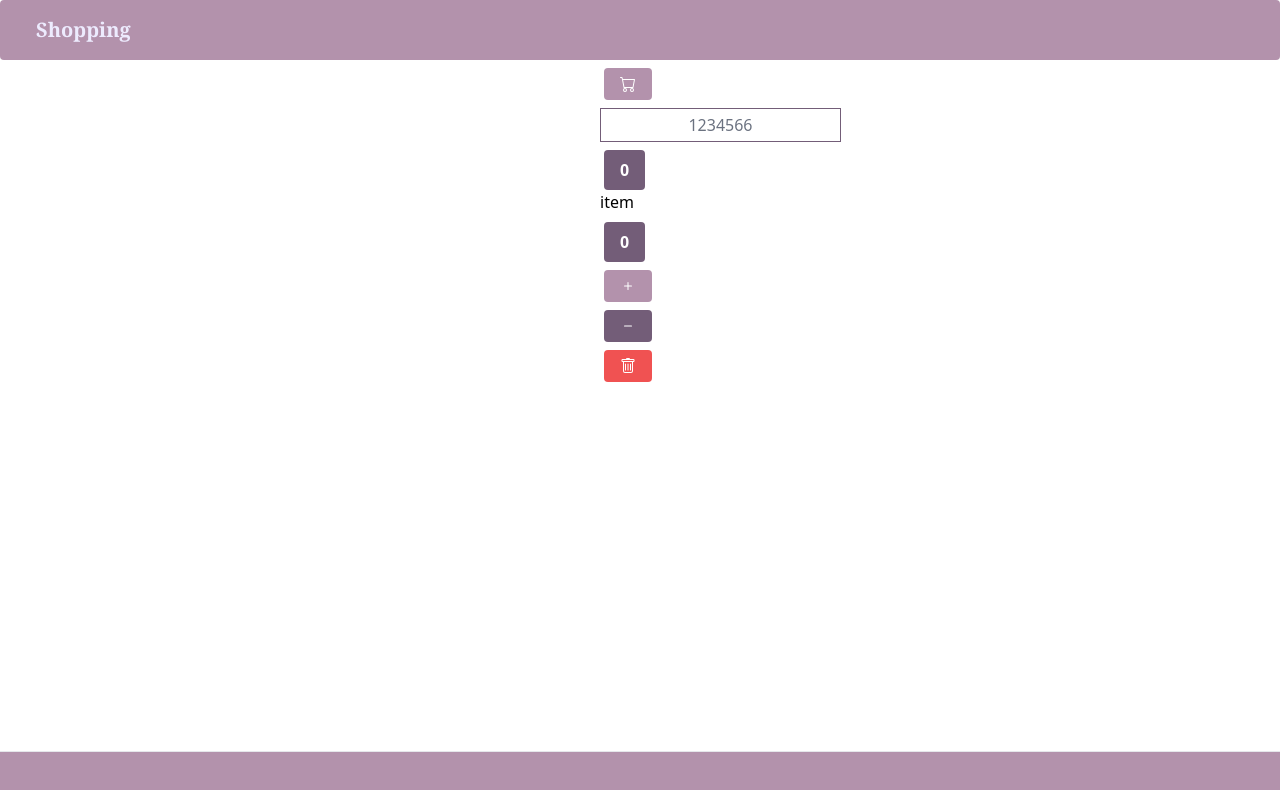
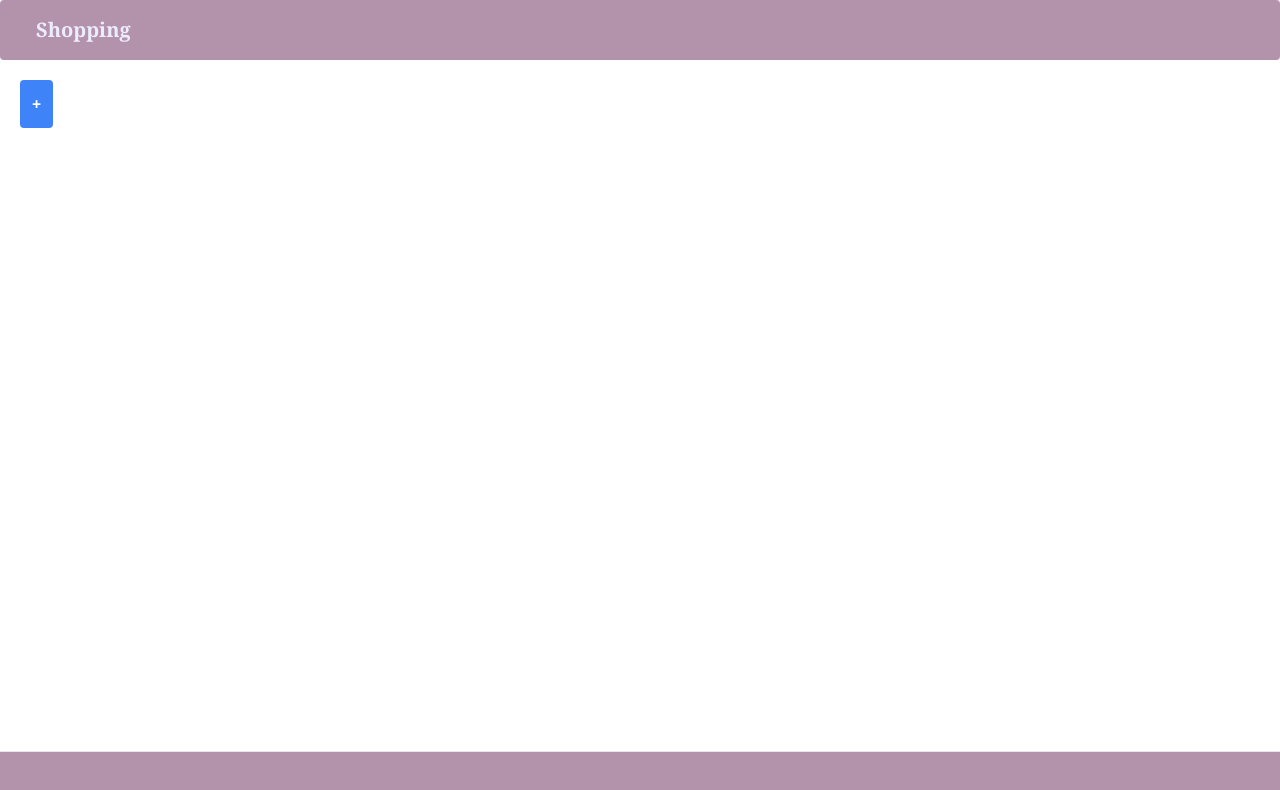
Before and after one commit to Naraduhita/mahasiswa, a Vue app: page / in a window 1280 px wide. Shown: the top 790 px of the page. Built offline with nearby package versions, Linux system fonts and the light colour scheme.

Commit message:
Update Main by Bagus

```diff
--- a/src/App.vue
+++ b/src/App.vue
@@ -1,15 +1,17 @@
 <template>
-<div class="flex flex-col h-screen overflow-hidden">
-    <Header/>
-    <Main/>
-    <Footer/>
+  <div class="flex flex-col h-screen overflow-hidden">
+    <Header />
+    <div class="h-full w-full mx-auto">
+      <Main />
     </div>
+    <Footer />
+  </div>
 </template>
 
 <script>
-import Header from './components/Header.vue';
-import Main from './components/Main.vue';
-import Footer from './components/Footer.vue';
+import Header from "./components/Header.vue";
+import Main from "./components/Main.vue";
+import Footer from "./components/Footer.vue";
 
 export default {
   components: {
@@ -20,6 +22,4 @@ export default {
 };
 </script>
 
-<style scoped>
-
-</style>
+<style scoped></style>
--- a/src/components/Main.vue
+++ b/src/components/Main.vue
@@ -1,79 +1,99 @@
 <template>
-  <div class="shopping" style="margin-left: 600px; margin-right: 600px">
-    <form @submit.prevent="addShopp">
-    <button class="mx-1 mt-2 bg-purple4 hover:bg-purple2 text-white font-bold py-2 px-4 rounded" type="submit" value="submit">
-      <svg xmlns="http://www.w3.org/2000/svg" width="16" height="16" fill="currentColor" class="bi bi-cart" viewBox="0 0 16 16">
+  <div class="">
+    <div class="m-auto p-5">
+      <!-- @submit.prevent="addShopp"  -->
+      <button
+        class="bg-blue-500 hover:bg-blue-600 text-white font-bold py-3 px-3 rounded"
+        @click.prevent="addRandomCode"
+      >
+        +
+      </button>
+      <!--show Random Code -->
+      <div id="randomCode">
+        <div v-for="item in arrayShopping" class="flex my-5">
+          <div class="border p-2 mr-5 w-1/5">{{ item.id }}</div>
+          <button
+            class="bg-purple5 mr-3 hover:bg-purple2 text-white font-bold py-2 px-4 rounded"
+          >
+            {{ item.jumlah }}
+          </button>
+          <button
+            class="bg-purple4 mr-3 hover:bg-purple2 text-white font-bold py-2 px-4 rounded"
+            @click="penjumlahan(item.id)"
+          >
+            <svg
+              xmlns="http://www.w3.org/2000/svg"
+              width="16"
+              height="16"
+              fill="currentColor"
+              class="bi bi-plus"
+              viewBox="0 0 16 16"
+            >
               <path
-          d="M0 1.5A.5.5 0 0 1 .5 1H2a.5.5 0 0 1 .485.379L2.89 3H14.5a.5.5 0 0 1 .491.592l-1.5 8A.5.5 0 0 1 13 12H4a.5.5 0 0 1-.491-.408L2.01 3.607 1.61 2H.5a.5.5 0 0 1-.5-.5zM3.102 4l1.313 7h8.17l1.313-7H3.102zM5 12a2 2 0 1 0 0 4 2 2 0 0 0 0-4zm7 0a2 2 0 1 0 0 4 2 2 0 0 0 0-4zm-7 1a1 1 0 1 1 0 2 1 1 0 0 1 0-2zm7 0a1 1 0 1 1 0 2 1 1 0 0 1 0-2z"
+                d="M8 4a.5.5 0 0 1 .5.5v3h3a.5.5 0 0 1 0 1h-3v3a.5.5 0 0 1-1 0v-3h-3a.5.5 0 0 1 0-1h3v-3A.5.5 0 0 1 8 4z"
               />
             </svg>
           </button>
-    <br />
-    <div><input type="text" class="w-max p-1 mt-2 text-center border-purple5" v-model="keterangan" placeholder="1234566" />{{arrayShopping.keterangan}}</div>
-    <!--Jumlah-->
-    <button class="mx-1 mt-2 bg-purple5 hover:bg-purple2 text-white font-bold py-2 px-4 rounded">{{ jumlah }}</button>
-    <div>item</div>
-    <!--Jumlah-->
-    <button class="mx-1 mt-2 bg-purple5 hover:bg-purple2 text-white font-bold py-2 px-4 rounded">{{ jumlah }}</button>
-    <!--Tambah-->
-    <button class="mx-1 mt-2 bg-purple4 hover:bg-purple2 text-white font-bold py-2 px-4 rounded" @click="tambahPesanan(arrayShopping)">
-      <svg xmlns="http://www.w3.org/2000/svg" width="16" height="16" fill="currentColor" class="bi bi-plus" viewBox="0 0 16 16">
-        <path d="M8 4a.5.5 0 0 1 .5.5v3h3a.5.5 0 0 1 0 1h-3v3a.5.5 0 0 1-1 0v-3h-3a.5.5 0 0 1 0-1h3v-3A.5.5 0 0 1 8 4z" />
+          <!--Kurang-->
+          <button
+            class="bg-purple5 mr-3 hover:bg-purple2 text-white font-bold py-2 px-4 rounded"
+            @click="pengurangan(item.id)"
+            :disabled="item.jumlah === 0"
+          >
+            <svg
+              xmlns="http://www.w3.org/2000/svg"
+              width="16"
+              height="16"
+              fill="currentColor"
+              class="bi bi-dash"
+              viewBox="0 0 16 16"
+            >
+              <path
+                d="M4 8a.5.5 0 0 1 .5-.5h7a.5.5 0 0 1 0 1h-7A.5.5 0 0 1 4 8z"
+              />
             </svg>
           </button>
-    <!--Kurang-->
-    <button class="mx-1 mt-2 bg-purple5 hover:bg-purple2 text-white font-bold py-2 px-4 rounded" @click="kurangPesanan(arrayShopping)">
-      <svg xmlns="http://www.w3.org/2000/svg" width="16" height="16" fill="currentColor" class="bi bi-dash" viewBox="0 0 16 16">
-        <path d="M4 8a.5.5 0 0 1 .5-.5h7a.5.5 0 0 1 0 1h-7A.5.5 0 0 1 4 8z" />
-      </svg>
-    </button>
-    <!--Delete-->
-    <button class="mx-1 mt-2 bg-red-500 hover:bg-purple2 text-white font-bold py-2 px-4 rounded" @click="hapusPesanan(arrayShopping)">
-      <svg xmlns="http://www.w3.org/2000/svg" width="16" height="16" fill="currentColor" class="bi bi-trash" viewBox="0 0 16 16">
-        <path d="M5.5 5.5A.5.5 0 0 1 6 6v6a.5.5 0 0 1-1 0V6a.5.5 0 0 1 .5-.5zm2.5 0a.5.5 0 0 1 .5.5v6a.5.5 0 0 1-1 0V6a.5.5 0 0 1 .5-.5zm3 .5a.5.5 0 0 0-1 0v6a.5.5 0 0 0 1 0V6z" />
+          <!-- Hapus -->
+          <button
+            class="bg-red-500 hover:bg-purple2 text-white font-bold py-2 px-4 rounded"
+            @click="hapus(item.id)"
+          >
+            <svg
+              xmlns="http://www.w3.org/2000/svg"
+              width="16"
+              height="16"
+              fill="currentColor"
+              class="bi bi-trash"
+              viewBox="0 0 16 16"
+            >
+              <path
+                d="M5.5 5.5A.5.5 0 0 1 6 6v6a.5.5 0 0 1-1 0V6a.5.5 0 0 1 .5-.5zm2.5 0a.5.5 0 0 1 .5.5v6a.5.5 0 0 1-1 0V6a.5.5 0 0 1 .5-.5zm3 .5a.5.5 0 0 0-1 0v6a.5.5 0 0 0 1 0V6z"
+              />
               <path
                 fill-rule="evenodd"
                 d="M14.5 3a1 1 0 0 1-1 1H13v9a2 2 0 0 1-2 2H5a2 2 0 0 1-2-2V4h-.5a1 1 0 0 1-1-1V2a1 1 0 0 1 1-1H6a1 1 0 0 1 1-1h2a1 1 0 0 1 1 1h3.5a1 1 0 0 1 1 1v1zM4.118 4 4 4.059V13a1 1 0 0 0 1 1h6a1 1 0 0 0 1-1V4.059L11.882 4H4.118zM2.5 3V2h11v1h-11z"
               />
             </svg>
           </button>
-  </form>
-    <!--Banyak Pesanan-->
-    <ul>
-      <li class="text-lg" v-for="arrayShopping in arrayShopping" v-bind:key="arrayShopping.jumlah">
-        <p class="text-center -ml-20 text-lg"> {{arrayShopping.keterangan}}</p>
-       <!--Jumlah-->
-    <button class="mx-1 mt-2 bg-purple5 hover:bg-purple2 text-white font-bold py-2 px-4 rounded">{{ jumlah }}</button>
-        <!--Tambah-->
-    <button class="mx-1 mt-2 bg-purple4 hover:bg-purple2 text-white font-bold py-2 px-4 rounded" @click="tambahPesanan(arrayShopping)">
-      <svg xmlns="http://www.w3.org/2000/svg" width="16" height="16" fill="currentColor" class="bi bi-plus" viewBox="0 0 16 16">
-        <path d="M8 4a.5.5 0 0 1 .5.5v3h3a.5.5 0 0 1 0 1h-3v3a.5.5 0 0 1-1 0v-3h-3a.5.5 0 0 1 0-1h3v-3A.5.5 0 0 1 8 4z" />
-      </svg>
-    </button>
-    <!--Kurang-->
-    <button class="mx-1 mt-2 bg-purple5 hover:bg-purple2 text-white font-bold py-2 px-4 rounded" @click="kurangPesanan(arrayShopping)">
-      <svg xmlns="http://www.w3.org/2000/svg" width="16" height="16" fill="currentColor" class="bi bi-dash" viewBox="0 0 16 16">
-        <path d="M4 8a.5.5 0 0 1 .5-.5h7a.5.5 0 0 1 0 1h-7A.5.5 0 0 1 4 8z" />
-      </svg>
-    </button>
-    <!--Delete-->
-    <button class="mx-1 mt-2 bg-red-500 hover:bg-purple2 text-white font-bold py-2 px-4 rounded" @click="hapusPesanan(arrayShopping.id)">
-      <svg xmlns="http://www.w3.org/2000/svg" width="16" height="16" fill="currentColor" class="bi bi-trash" viewBox="0 0 16 16">
-        <path d="M5.5 5.5A.5.5 0 0 1 6 6v6a.5.5 0 0 1-1 0V6a.5.5 0 0 1 .5-.5zm2.5 0a.5.5 0 0 1 .5.5v6a.5.5 0 0 1-1 0V6a.5.5 0 0 1 .5-.5zm3 .5a.5.5 0 0 0-1 0v6a.5.5 0 0 0 1 0V6z" />
-        <path
-          fill-rule="evenodd"
-          d="M14.5 3a1 1 0 0 1-1 1H13v9a2 2 0 0 1-2 2H5a2 2 0 0 1-2-2V4h-.5a1 1 0 0 1-1-1V2a1 1 0 0 1 1-1H6a1 1 0 0 1 1-1h2a1 1 0 0 1 1 1h3.5a1 1 0 0 1 1 1v1zM4.118 4 4 4.059V13a1 1 0 0 0 1 1h6a1 1 0 0 0 1-1V4.059L11.882 4H4.118zM2.5 3V2h11v1h-11z"
-        />
-      </svg>
-    </button>
-      </li>
-    </ul>
+        </div>
+      </div>
+    </div>
   </div>
 </template>
 
 <script>
-import { initializeApp } from 'firebase/app';
-import { getFirestore, collection, addDoc, getDocs, doc, updateDoc, deleteDoc, where, query } from 'firebase/firestore';
+import { initializeApp } from "firebase/app";
+import {
+  getFirestore,
+  collection,
+  addDoc,
+  getDocs,
+  doc,
+  updateDoc,
+  deleteDoc,
+  where,
+  query,
+} from "firebase/firestore";
 
 const firebaseConfig = {
   apiKey: "AIzaSyB5iy0fdXeQoVvedq8APCW2eVt8MailuAA",
@@ -82,38 +102,44 @@ const firebaseConfig = {
   storageBucket: "shopp-app-b2b94.appspot.com",
   messagingSenderId: "139605541996",
   appId: "1:139605541996:web:fdbcee58162ef53694c449",
-  measurementId: "G-XH00CV6D02"
+  measurementId: "G-XH00CV6D02",
 };
 const app = initializeApp(firebaseConfig);
 const db = getFirestore(app);
 
 export default {
-  name: 'Shopping',
+  name: "Shopping",
   components: {},
   data() {
     return {
-      jumlah: 0,
       arrayShopping: [],
-      keterangan:'',
     };
   },
 
   methods: {
-    tambahPesanan(){
-      this.arrayShopping.push({
-        keterangan:this.keterangan,
+    addRandomCode() {
+      const randomCode = Math.random().toString(36).slice(2);
+      this.arrayShopping.push({ id: randomCode, jumlah: 0 });
+    },
+    penjumlahan(id) {
+      const index = this.arrayShopping.findIndex((item) => {
+        return id === item.id;
       });
+      this.arrayShopping[index].jumlah = this.arrayShopping[index].jumlah + 1;
     },
-    kurangPesanan(){
-
+    pengurangan(id) {
+      const index = this.arrayShopping.findIndex((item) => {
+        return id === item.id;
+      });
+      this.arrayShopping[index].jumlah = this.arrayShopping[index].jumlah - 1;
     },
-    hapusPesanan(arrayShopping){
-      const index = this.arrayShopping.indexOf(arrayShopping);
-      if (index > -1) {
-        this.arrayShopping.splice(index, 1);
+    hapus(id){
+      const arrayDeleted = this.arrayShopping.filter((item)=>item.id !== id)
+      this.arrayShopping = arrayDeleted
+      // console.log(this.arrayShopping)
     }
   },
-}};
+};
 </script>
 
 <style></style>
```
Lines whose indentation alone changed are shown as unchanged.
